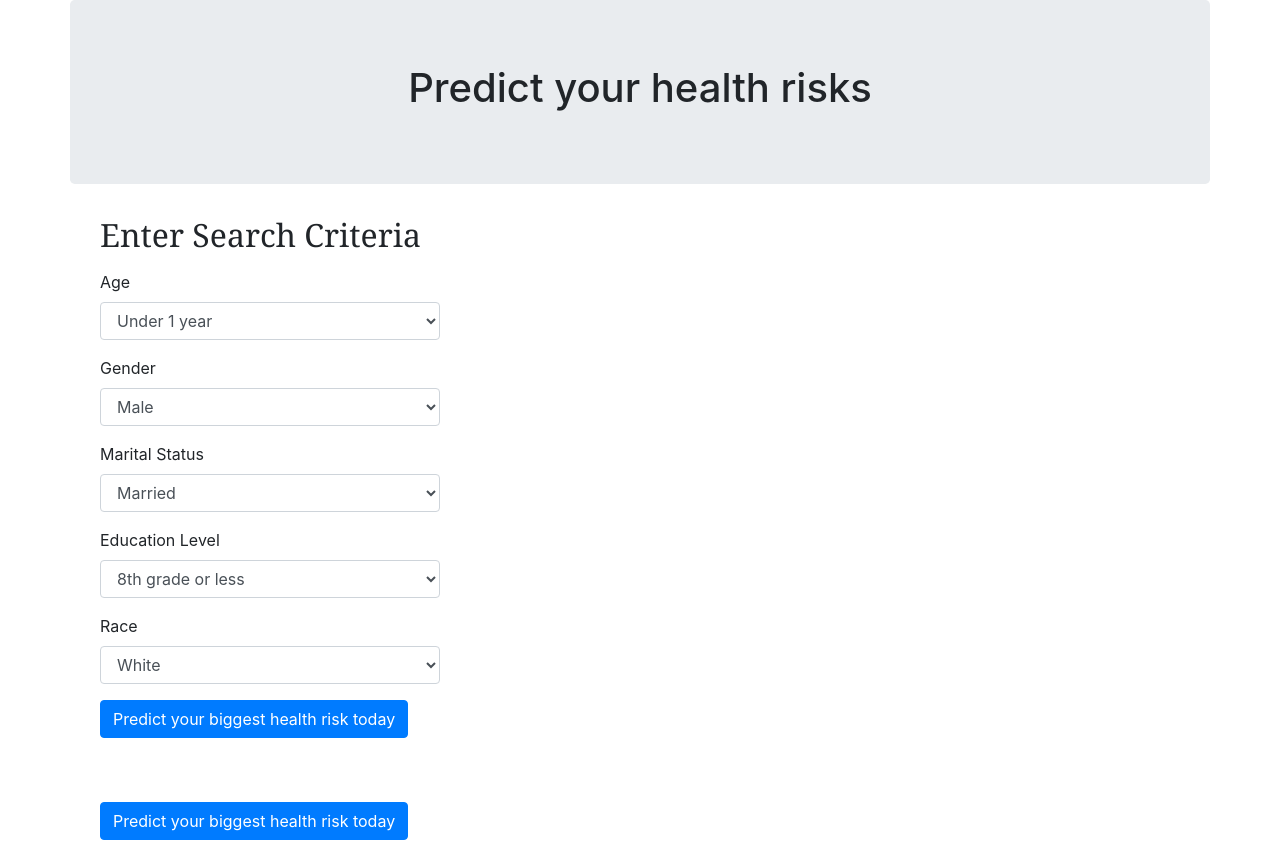
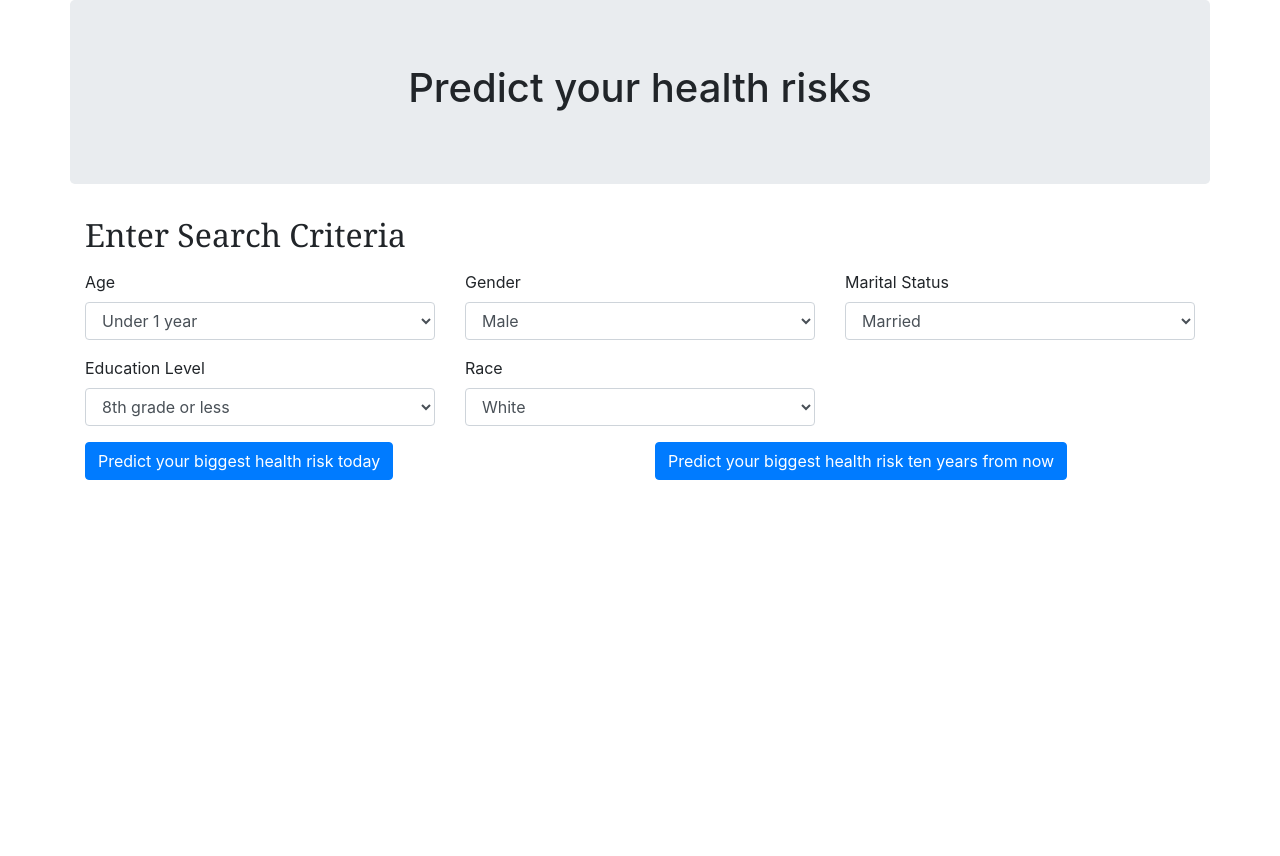
Before and after one commit to Rob-Ottogalli/Project-3-COD-Predictors, a Flask app: page /predict in a window 1280 px wide. After the commit the page ends 480 px from the top, so only its background shows below. Run offline with Flask 2, Linux system fonts and the light colour scheme; some libraries are stand-ins or nearby versions.

Commit message:
Cosmetic changes to ml.html

```diff
--- a/app.py
+++ b/app.py
@@ -42,7 +42,6 @@ def age_code(age_range):
 
     # Change the value of the correct age to 1
     age_array[ages[age_range]] = 1
-    print(age_range)
 
     return age_array
 
@@ -150,7 +149,6 @@ def get_age_plus_ten(age_range):
         "85_over":"85_over",
         "not_stated":"not_stated"
     }
-    print(ages[age_range])
 
     return ages[age_range]
 
--- a/templates/ml.html
+++ b/templates/ml.html
@@ -21,12 +21,15 @@
             </div>
         </div>
 
-        <div class="col-md-4 col-md-offset-4">
-            <form>
-                <div class="form-group">
-                    <h2 style="font-family: Georgia, 'Times New Roman', Times, serif;">Enter Search Criteria</h2>
-                </div>
-
+        <div class="row">
+            <div class="col-md-4 col-md-offset-4">
+                    <div class="form-group">
+                        <h2 style="font-family: Georgia, 'Times New Roman', Times, serif;">Enter Search Criteria</h2>
+                    </div>
+            </div>
+        </div>
+        <div class="row">
+            <div class="col-md-4 col-md-offset-4">
                 <div class="form-group">
                     <label for="age_group"> Age </label>
                     <select class="form-control" id="age_dropdown">
@@ -43,7 +46,9 @@
                         <option value="85_over">85 years and over</option>
                     </select>
                 </div>
+            </div>
 
+            <div class="col-md-4 col-md-offset-4">
                 <div class="form-group">
                     <label for="gender"> Gender </label>
                     <select class="form-control" id="gender_dropdown">
@@ -51,7 +56,9 @@
                         <option value="Female">Female</option>
                     </select>
                 </div>
+            </div>
 
+            <div class="col-md-4 col-md-offset-4">
                 <div class="form-group">
                     <label for="marital_status"> Marital Status </label>
                     <select class="form-control" id="marital_dropdown">
@@ -61,7 +68,11 @@
                         <option value="Single">Never married, single</option>
                     </select>
                 </div>
+            </div>
+        </div>
 
+        <div class="row">
+            <div class="col-md-4 col-md-offset-4">
                 <div class="form-group">
                     <label for="education_level"> Education Level </label>
                     <select class="form-control" id="education_dropdown">
@@ -75,7 +86,9 @@
                         <option value="Doctorate">Doctorate or professional degree</option>"
                     </select>
                 </div>
+            </div>
 
+            <div class="col-md-4 col-md-offset-4">
                 <div class="form-group">
                     <label for="race"> Race </label>
                     <select class="form-control" id="race_dropdown">
@@ -85,17 +98,20 @@
                         <option value="American_Indian">American Indian</option>
                     </select>
                 </div>
-
+            </div>
+        </div>
+        <div class="row">
+            <div class="col-md-6 col-md-offset-6">
                 <button id = "ml_button" type="button" onclick="api_call('model')" class="btn btn-primary">Predict your biggest health risk today</button>
                 <p id="current_health"></p>
-                <br><br>
-                <button id = "ml_button" type="button" onclick="api_call('model_plus_10')" class="btn btn-primary">Predict your biggest health risk today</button>
+            </div>
+
+            <div class="col-md-6 col-md-offset-6">
+                <button id = "ml_button" type="button" onclick="api_call('model_plus_10')" class="btn btn-primary">Predict your biggest health risk ten years from now</button>
                 <p id="health_plus_10"></p>
+            </div>
+        </div>
                 <!-- <input type="submit" value="Predict likelyhood of a disease" class="btn btn-primary"> -->
-            </form >
-        </div>
-
-
     </div>
 
     <script src="https://cdnjs.cloudflare.com/ajax/libs/d3/4.11.0/d3.js"></script>
```
